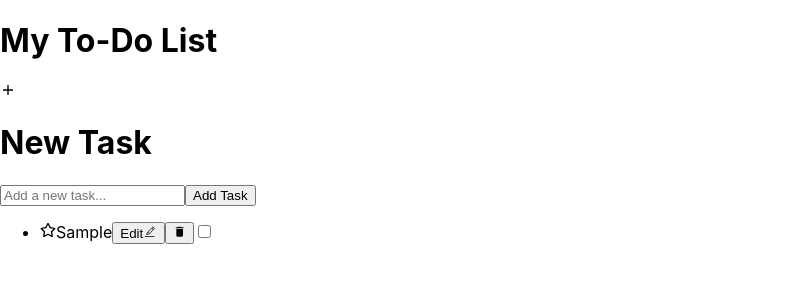
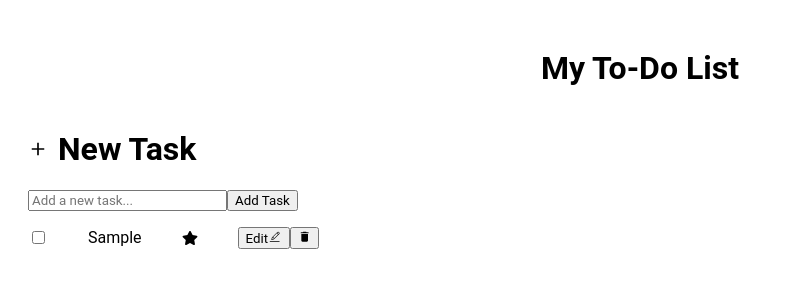
Before and after one commit to mariegrace31/bag-to-do-list-app, a React (Create React App) app: page / in a window 1280 px wide. Both pictures are taken after typing "Sample" into the empty fields and a click on the button "Add Task". Shown: the top 300 px of the page, without its empty margins (0-802 px from the left). Built offline with nearby package versions, Linux system fonts and the light colour scheme.

Commit message:
Resolve editing errors

```diff
--- a/src/App.css
+++ b/src/App.css
@@ -1,5 +1,9 @@
 .App {
   text-align: center;
+}
+
+* {
+  font-family: "Roboto", sans-serif;
 }
 
 .App-logo {
@@ -37,3 +41,12 @@
     transform: rotate(360deg);
   }
 }
+
+.app-container {
+  padding: 20px;
+}
+
+/* HEADER */
+.app-title {
+  text-align: center;
+}
--- a/src/App.js
+++ b/src/App.js
@@ -4,10 +4,14 @@ import DisplayTasks from './components/DisplayTask';
 
 const App = () => {
   const [tasks, setTasks] = useState([]);
+  const [editingTask, setEditingTask] = useState({
+    id: '',
+    text: '',
+  });
 
   const addTask = (text) => {
     const newTask = {
-      id: Date.now().toString(),
+      id: tasks.length + 1,
       text,
       important: false,
       complete: false,
@@ -21,29 +25,38 @@ const App = () => {
   };
 
   const toggleImportant = (taskId) => {
+    if (tasks?.filter((task) => task.id === taskId)[0]?.complete) return;
+
     const updatedTasks = tasks.map((task) => (
       task.id === taskId ? { ...task, important: !task.important } : task
     ));
-    setTasks(updatedTasks);
+
+    const sortedTasks = updatedTasks.sort((a, b) => {
+      if (a.important && !b.important) return -1;
+      if (!a.important && b.important) return 1;
+      return 0;
+    });
+
+    setTasks(sortedTasks);
   };
 
   const toggleComplete = (taskId) => {
     const updatedTasks = tasks.map((task) => (
       task.id === taskId ? { ...task, complete: !task.complete } : task
     ));
-    setTasks(updatedTasks);
+
+    const sortedTasks = updatedTasks.sort((a, b) => {
+      if (a.complete && !b.complete) return 1;
+      if (!a.complete && b.complete) return -1;
+      return 0;
+    });
+
+    setTasks(sortedTasks);
   };
 
-  // const editTask = (taskId, newText) => {
-  //   const updatedTasks = tasks.map((task) => (
-  //     task.id === taskId ? { ...task, text: newText } : task
-  //   ));
-  //   setTasks(updatedTasks);
-  // };
-
   return (
-    <div>
-      <h1>My To-Do List</h1>
+    <div className="app-container">
+      <h1 className="app-title">My To-Do List</h1>
       <AddTask addTask={addTask} />
       <DisplayTasks
         tasks={tasks}
@@ -51,6 +64,10 @@ const App = () => {
         toggleComplete={toggleComplete}
         toggleImportant={toggleImportant}
         setTasks={setTasks}
+        setEditingTask={(task) => {
+          setEditingTask({ text: task.text, id: task.id });
+        }}
+        editingTask={editingTask}
       />
     </div>
   );
--- a/src/components/AddTask.js
+++ b/src/components/AddTask.js
@@ -1,6 +1,8 @@
 import React, { useState } from 'react';
 import { IoMdAdd } from 'react-icons/io';
 import PropTypes from 'prop-types';
+
+import './styles.css';
 
 const AddTask = ({ addTask }) => {
   const [inputValue, setInputValue] = useState('');
@@ -18,8 +20,8 @@ const AddTask = ({ addTask }) => {
 
   return (
     <div>
-      <div className="flex gap-1 items-center">
-        <IoMdAdd />
+      <div className="add-task-header">
+        <IoMdAdd className="plus-icon" />
         <h1>New Task</h1>
       </div>
       <input
--- a/src/components/DisplayTask.js
+++ b/src/components/DisplayTask.js
@@ -1,8 +1,10 @@
-import React, { useState } from 'react';
+import React from 'react';
 import { MdDelete } from 'react-icons/md';
 import { CiEdit } from 'react-icons/ci';
 import PropTypes from 'prop-types';
-import { FaRegStar } from 'react-icons/fa';
+import { FaStar } from 'react-icons/fa';
+
+import './styles.css';
 
 const DisplayTasks = ({
   tasks,
@@ -10,65 +12,54 @@ const DisplayTasks = ({
   toggleComplete,
   toggleImportant,
   setTasks,
+  setEditingTask,
+  editingTask,
 }) => {
-  const [editValues, setEditValues] = useState({});
+  const [editedText, setEditedText] = React.useState('');
+  const handleEdit = (id) => {
+    const updatedTasks = tasks.map((t) => (
+      t.id === id ? { ...t, text: editedText } : t
+    ));
 
-  // const handleImportantClick = (taskId) => {
-  //   const updatedTasks = tasks.map((task) => (
-  //     task.id === taskId ? { ...task, important: !task.important } : task
-  //   ));
-  //   const sortedTasks = updatedTasks.sort((a, b) => {
-  //     if (a.important && !b.important) return -1;
-  //     if (!a.important && b.important) return 1;
-  //     return 0;
-  //   });
-
-  //   setTasks(sortedTasks);
-  // };
-
-  const handleEdit = (taskId, text) => {
-    const updatedEditValues = { ...editValues, [taskId]: text };
-    setEditValues(updatedEditValues);
-
-    const updatedTasks = tasks.map((task) => (
-      task.id === taskId ? { ...task, isEditing: true } : { ...task, isEditing: false }
-    ));
     setTasks(updatedTasks);
-  };
-
-  const handleInputChange = (e) => {
-    setEditValues(e.target.value);
+    setEditingTask({ id: '', text: '' });
   };
 
   const handleEditStart = (taskId, text) => {
-    setEditValues(text);
+    setEditedText(text);
+    setEditingTask({ id: taskId, text });
   };
 
   return (
-    <ul>
+    <ul className="tasks-list">
       {tasks.map((task) => (
         <li key={task.id}>
-          {task.id === editValues ? (
+          {task.id === editingTask.id ? (
             <div>
               <input
                 type="text"
-                value={editValues}
-                onChange={handleInputChange}
+                value={editedText}
+                onChange={(e) => setEditedText(e.target.value)}
                 aria-labelledby="taskInput"
               />
-              <button type="button" onClick={() => handleEdit(task.id, editValues)}>
+              <button type="button" onClick={() => handleEdit(task.id)}>
                 Save
               </button>
             </div>
           ) : (
-            <div>
+            <div className="task-item">
+              <input
+                type="checkbox"
+                checked={task.complete}
+                onChange={() => !task.isEditing && toggleComplete(task.id)}
+                aria-label={`Complete task "${task.text}"`}
+              />
               <span
                 style={{
                   textDecoration: task.complete ? 'line-through' : 'none',
                   fontWeight: task.important ? 'bold' : 'normal',
                   cursor: 'pointer',
                 }}
-                onClick={() => !task.isEditing && toggleComplete(task.id)}
                 onKeyDown={(e) => {
                   if (!task.isEditing && e.key === 'Enter') {
                     toggleComplete(task.id);
@@ -79,15 +70,16 @@ const DisplayTasks = ({
                 tabIndex={0}
                 aria-label={`Task: ${task.text}`}
               >
-                <FaRegStar
+                {task.text}
+              </span>
+              <FaStar
                 onClick={() => toggleImportant(task.id)}
                 style={{
                   color: task.important ? 'gold' : 'black',
                   cursor: 'pointer',
                 }}
               />
-                {task.text}
-              </span>
+              <div>
                 <button type="button" onClick={() => handleEditStart(task.id, task.text)}>
                   Edit
                   <CiEdit />
@@ -96,12 +88,7 @@ const DisplayTasks = ({
                   {' '}
                   <MdDelete />
                 </button>
-              <input
-                type="checkbox"
-                checked={task.complete}
-                onChange={() => toggleComplete(task.id)}
-                aria-label={`Complete task "${task.text}"`}
-              />
+              </div>
             </div>
           )}
         </li>
@@ -123,6 +110,8 @@ DisplayTasks.propTypes = {
   toggleComplete: PropTypes.func.isRequired,
   toggleImportant: PropTypes.func.isRequired,
   setTasks: PropTypes.func.isRequired,
+  setEditingTask: PropTypes.func.isRequired,
+  editingTask: PropTypes.string.isRequired,
 };
 
 export default DisplayTasks;
--- /dev/null
+++ b/src/components/styles.css
@@ -0,0 +1,23 @@
+.add-task-header {
+  display: flex;
+  align-items: center;
+  /* padding: 0 20px; */
+  gap: 10px;
+}
+
+.plus-icon {
+  font-size: 20px;
+  cursor: pointer;
+}
+
+.tasks-list {
+  list-style-type: none;
+  padding: 0;
+}
+
+.task-item {
+  display: flex;
+  gap: 40px;
+  align-items: center;
+  margin-bottom: 10px;
+}
--- a/src/index.css
+++ /dev/null
@@ -1,13 +0,0 @@
-body {
-  margin: 0;
-  font-family: -apple-system, BlinkMacSystemFont, 'Segoe UI', 'Roboto', 'Oxygen',
-    'Ubuntu', 'Cantarell', 'Fira Sans', 'Droid Sans', 'Helvetica Neue',
-    sans-serif;
-  -webkit-font-smoothing: antialiased;
-  -moz-osx-font-smoothing: grayscale;
-}
-
-code {
-  font-family: source-code-pro, Menlo, Monaco, Consolas, 'Courier New',
-    monospace;
-}
--- a/src/index.js
+++ b/src/index.js
@@ -1,6 +1,6 @@
 import React from 'react';
 import ReactDOM from 'react-dom/client';
-import './index.css';
+import './App.css';
 import App from './App';
 import reportWebVitals from './reportWebVitals';
 
```
Lines whose indentation alone changed are shown as unchanged.
